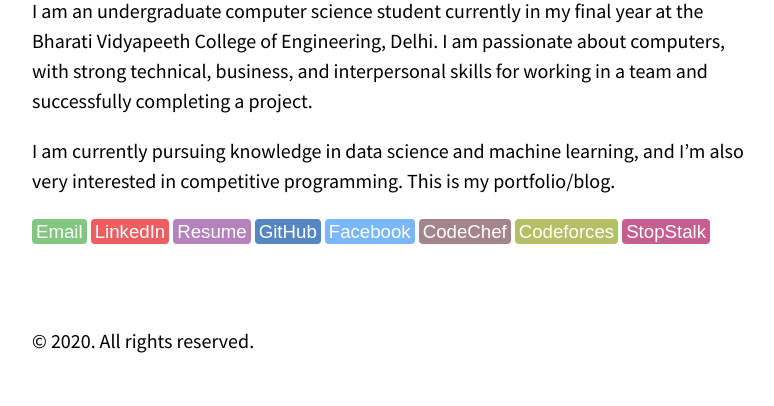
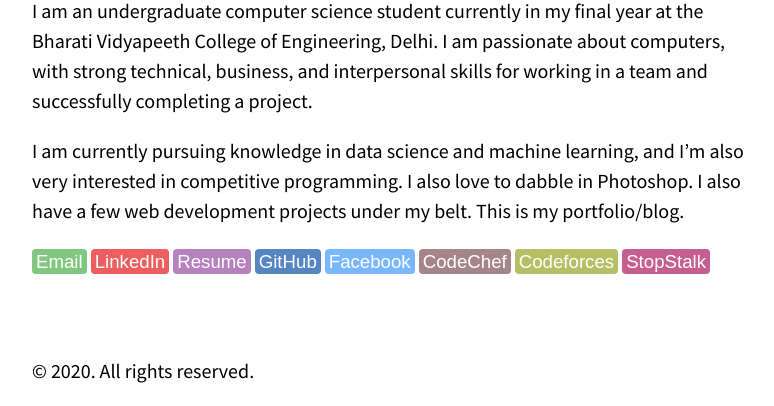
Before and after one commit to sharatsachin/sharatsachin.github.io, a Jekyll site: the page built from about.md, in a window 1280 px wide, cut to the strip 636-1042 px from the top of the page. Shown: the whole strip, without its empty margins (248-1022 px from the left). Built offline with Jekyll 4.4.1, drawn with Linux system fonts in a browser that asks for light colours; some web fonts are replaced; before the commit the page ends 1012 px from its top, so only the background shows below that.

Commit message:
Update about.md

```diff
--- a/about.md
+++ b/about.md
@@ -10,11 +10,11 @@
 
 </style>
 
-<img src="https://i.imgur.com/s7lXe9R.jpg" />
+<img src="https://i.imgur.com/PQweYFf.jpg" />
 
 I am an undergraduate computer science student currently in my final year at the Bharati Vidyapeeth College of Engineering, Delhi. I am passionate about computers, with strong technical, business, and interpersonal skills for working in a team and successfully completing a project.
 
-I am currently pursuing knowledge in data science and machine learning, and I'm also very interested in competitive programming. This is my portfolio/blog.
+I am currently pursuing knowledge in data science and machine learning, and I'm also very interested in competitive programming. I also love to dabble in Photoshop. I also have a few web development projects under my belt. This is my portfolio/blog.
 
 <a class="link" href="mailto:sharatsachin@gmail.com" style="color: white; background: #4daf4a;">Email</a>
 <a class="link" href="https://www.linkedin.com/in/sharat-sachin/" style="color: white; background: #e41a1c;">LinkedIn</a>
```
